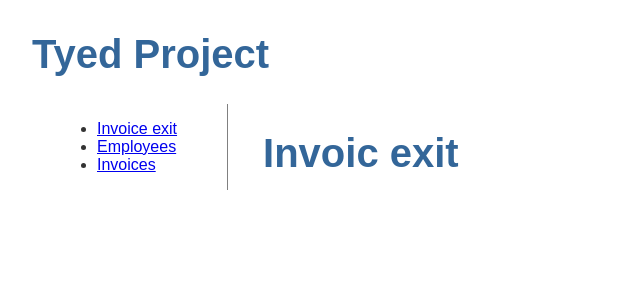
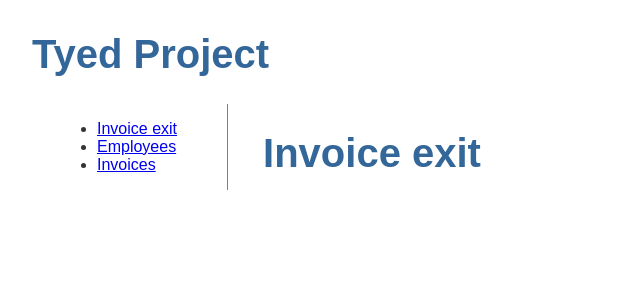
Before and after one commit to thomasatwikey/tyed, an Angular app: page /#/ in a window 1280 px wide. Shown: the top 300 px of the page, without its empty margins (0-640 px from the left). Built offline with nearby package versions, Linux system fonts and the light colour scheme.

Commit message:
useHash added

```diff
--- a/src/app/app-routing.module.ts
+++ b/src/app/app-routing.module.ts
@@ -14,7 +14,7 @@ const routes: Routes = [
 ];
 
 @NgModule({
-  imports: [RouterModule.forRoot(routes)],
+  imports: [RouterModule.forRoot(routes, { useHash: true })],
   exports: [RouterModule]
 })
 export class AppRoutingModule { }
--- a/src/app/app.module.ts
+++ b/src/app/app.module.ts
@@ -10,6 +10,7 @@ import { InvoicesComponent } from './invoices/invoices.component';
 import { EmployeeDetailComponent } from './employee-detail/employee-detail.component';
 import { MessagesComponent } from './messages/messages.component';
 import { InvoiceexitComponent } from './invoiceexit/invoiceexit.component';
+
 
 
 @NgModule({
@@ -26,9 +27,7 @@ import { InvoiceexitComponent } from './invoiceexit/invoiceexit.component';
     FormsModule,
     AppRoutingModule
   ],
-  providers: [
-  { provide: APP_BASE_HREF, useValue: window['_app_base'] || '/' },
-  ],
+  // providers: [{provide: APP_BASE_HREF, useValue: '/tyed/docs'}],
   bootstrap: [AppComponent]
 })
 
--- a/src/app/invoiceexit/invoiceexit.component.html
+++ b/src/app/invoiceexit/invoiceexit.component.html
@@ -1 +1 @@
-<h1>Invoic exit</h1>
+<h1>Invoice exit</h1>
--- a/src/index.html
+++ b/src/index.html
@@ -4,11 +4,6 @@
   <meta charset="utf-8">
   <title>TyedProject</title>
   <base href="./">
-  <script>
-  (function() {
-    window['_app_base'] = '/' + window.location.pathname.split('/')[1];
-  })();
-</script>
   <meta name="viewport" content="width=device-width, initial-scale=1">
   <link rel="icon" type="image/x-icon" href="favicon.ico">
 </head>
```
Also changed, not shown: 3 other files (tests, documents, lock files or other folders).
